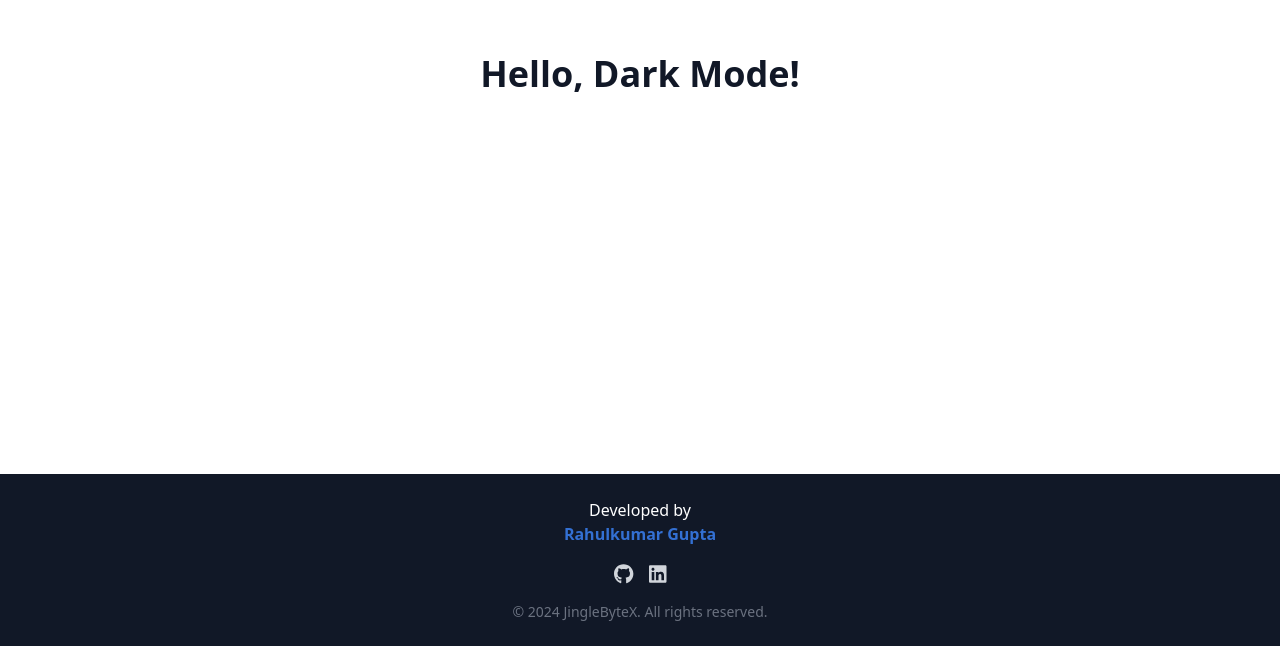
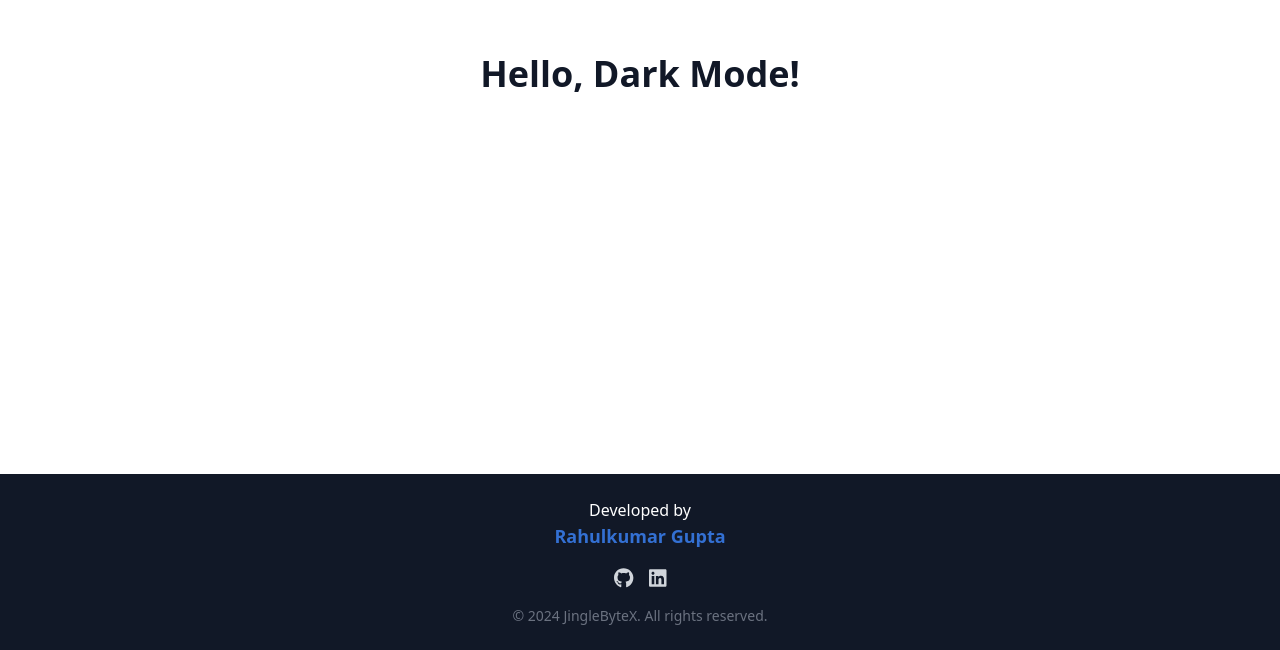
Before and after one commit to rahulkumar-fullstack/JingleByteX, a Next.js app in the folder jinglebytex-frontend/: page / in a window 1280 px wide. Shown: the part 417-1067 px from the top of the page. Built offline with nearby package versions, Linux system fonts and the light colour scheme.

Commit message:
fix text size

```diff
--- a/jinglebytex-frontend/app/components/Footer.tsx
+++ b/jinglebytex-frontend/app/components/Footer.tsx
@@ -18,7 +18,7 @@ export default function Footer() {
         <p className="mb-4">
           Developed by <br />
           <Link href="https://rahulkumar-fullstack.web.app" target="_blank" className="text-blue-500 hover:underline">
-            <strong className="animate-pulse">Rahulkumar Gupta</strong>
+            <strong className="animate-pulse text-lg">Rahulkumar Gupta</strong>
           </Link>
         </p>
 
```
